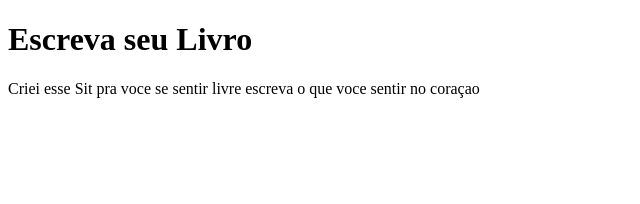
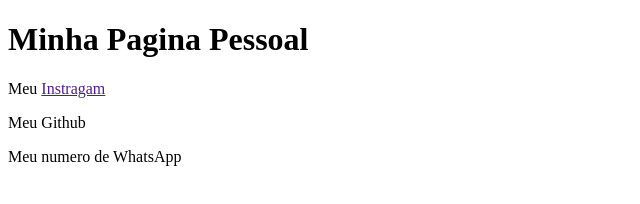
Before and after one commit to Giliard13/Meu-projeto-de-primeiro-SITE, a plain HTML site: page sit/index.html in a window 1280 px wide. Shown: the whole page, without its empty margins (0-640 px from the left). Drawn offline with Linux system fonts and the light colour scheme.

Commit message:
minha pagina

```diff
--- a/sit/index.html
+++ b/sit/index.html
@@ -7,11 +7,12 @@
     <title>vai nascer</title>
     <link rel="stylesheet" href="style.css">
     <link rel="shortcut icon" href="fivicon/R.png" type="image/x-icon">
-    <link rel="stylesheet" href="style.css">
 </head>
 <body>
-    <h1>Escreva seu Livro </h1>
-    <p>Criei esse Sit pra voce se sentir livre escreva o que voce sentir no coraçao</p>
-    <p></p>
+    <h1>Minha Pagina Pessoal</h1>
+    <p>Meu <a href=""> Instragam</a></p>
+    <p>Meu Github</p>
+    <p>Meu numero de WhatsApp</p>
+
 </body>
 </html>
```
